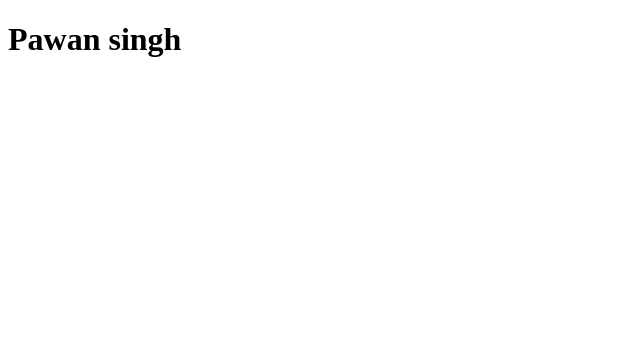
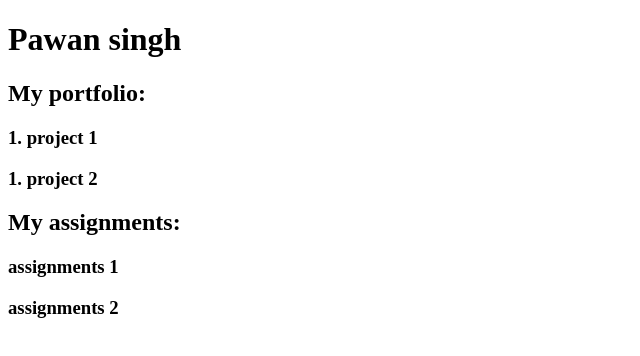
Before and after one commit to pawan1222/pawan1222.github.io, a plain HTML site: page index.html in a window 1280 px wide. Shown: the whole page, without its empty margins (0-640 px from the left). Drawn offline with Linux system fonts and the light colour scheme.

Commit message:
first commit

```diff
--- a/index.html
+++ b/index.html
@@ -7,5 +7,13 @@
 </head>
 <body>
     <h1>Pawan singh</h1>
+    <h2> <a href="/portfolio/index.html"></a>My portfolio:</h2>
+    <h3>1. project 1</h3>
+    <h3>1. project 2</h3>
+
+    <h2>My assignments:</h2>
+    <h3>assignments 1</h3>
+    <h3>assignments 2</h3>
+
 </body>
 </html>
```
Also changed, not shown: portfolio/index.html (added, +11 -0 lines).
